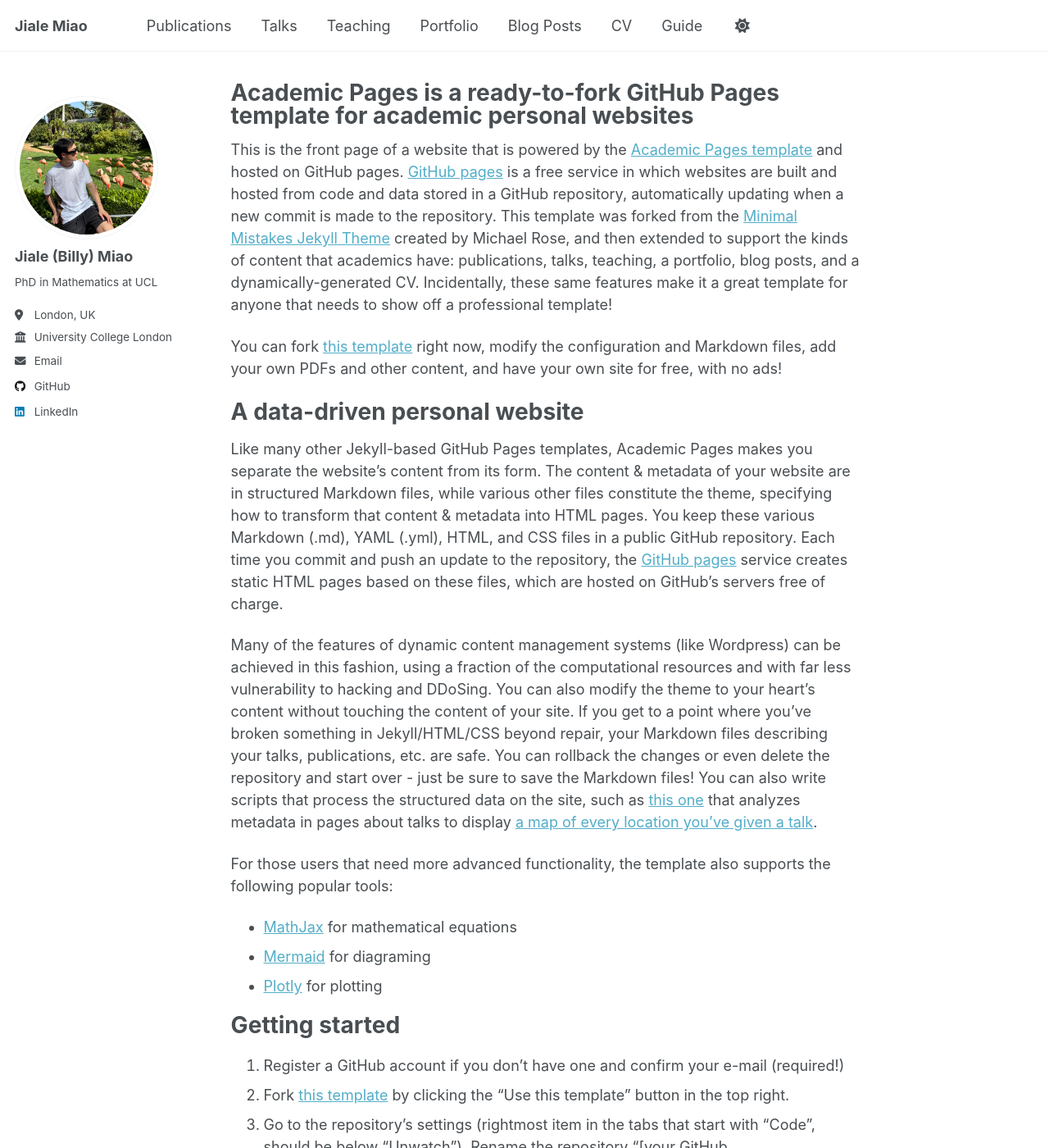
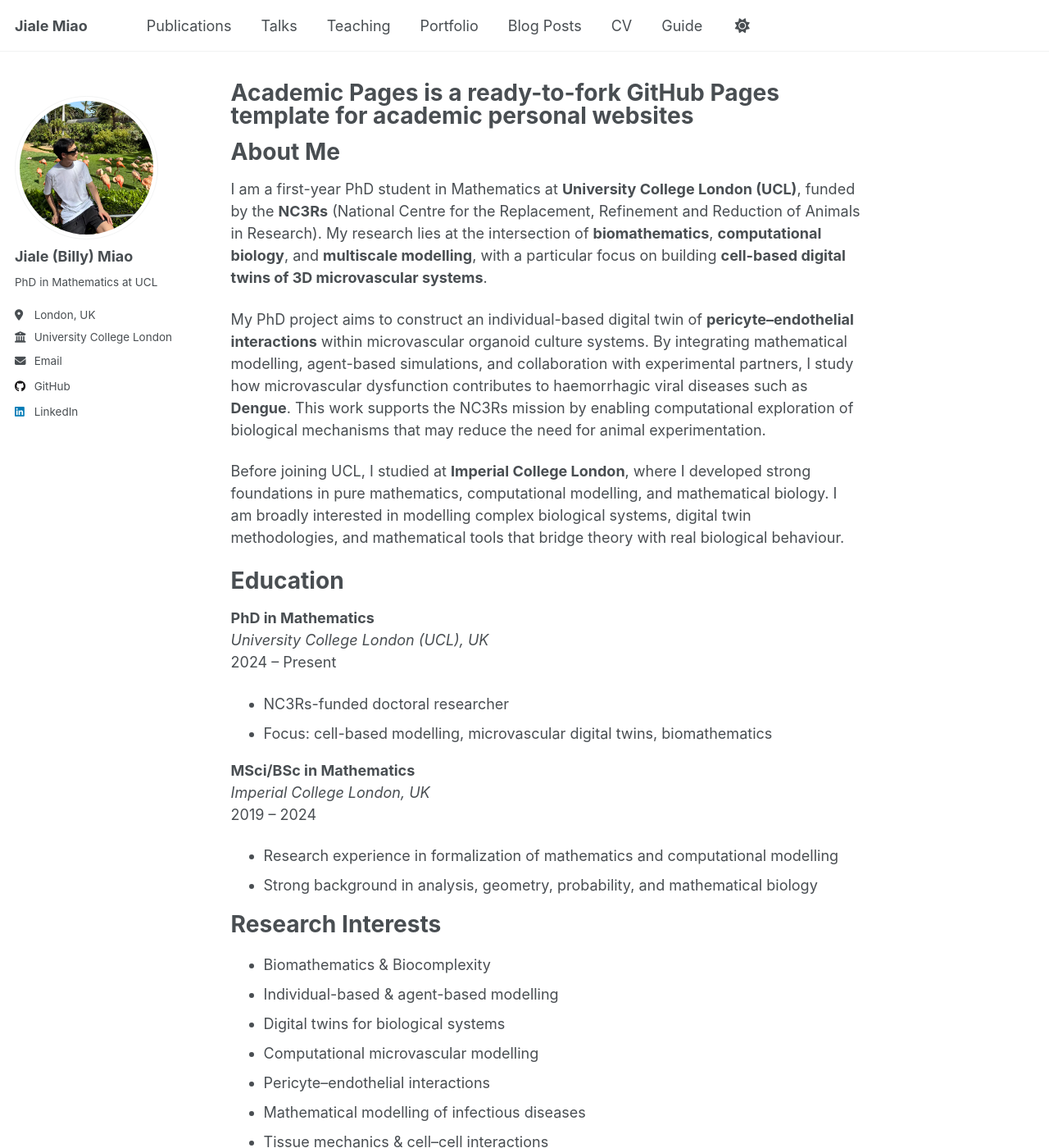
Before and after one commit to Biiiilly/Biiiilly.github.io, a Jekyll site: the page built from _pages/about.md, in a window 1280 px wide and 1400 px high. Shown: the whole window at 82% size. Built offline with Jekyll 4.4.1, drawn with Linux system fonts in a browser that asks for light colours; a script that is not in the unit is left out; some of the changed text lies outside the part shown.

Commit message:
about me

```diff
--- a/_pages/about.md
+++ b/_pages/about.md
@@ -7,50 +7,31 @@ redirect_from:
   - /about.html
 ---
 
-This is the front page of a website that is powered by the [Academic Pages template](https://github.com/academicpages/academicpages.github.io) and hosted on GitHub pages. [GitHub pages](https://pages.github.com) is a free service in which websites are built and hosted from code and data stored in a GitHub repository, automatically updating when a new commit is made to the repository. This template was forked from the [Minimal Mistakes Jekyll Theme](https://mmistakes.github.io/minimal-mistakes/) created by Michael Rose, and then extended to support the kinds of content that academics have: publications, talks, teaching, a portfolio, blog posts, and a dynamically-generated CV. Incidentally, these same features make it a great template for anyone that needs to show off a professional template!
+# About Me
+I am a first-year PhD student in Mathematics at **University College London (UCL)**, funded by the **NC3Rs** (National Centre for the Replacement, Refinement and Reduction of Animals in Research). My research lies at the intersection of **biomathematics**, **computational biology**, and **multiscale modelling**, with a particular focus on building **cell-based digital twins of 3D microvascular systems**.
 
- You can fork [this template](https://github.com/academicpages/academicpages.github.io) right now, modify the configuration and Markdown files, add your own PDFs and other content, and have your own site for free, with no ads!
+My PhD project aims to construct an individual-based digital twin of **pericyte–endothelial interactions** within microvascular organoid culture systems. By integrating mathematical modelling, agent-based simulations, and collaboration with experimental partners, I study how microvascular dysfunction contributes to haemorrhagic viral diseases such as **Dengue**. This work supports the NC3Rs mission by enabling computational exploration of biological mechanisms that may reduce the need for animal experimentation.
 
-A data-driven personal website
-======
-Like many other Jekyll-based GitHub Pages templates, Academic Pages makes you separate the website's content from its form. The content & metadata of your website are in structured Markdown files, while various other files constitute the theme, specifying how to transform that content & metadata into HTML pages. You keep these various Markdown (.md), YAML (.yml), HTML, and CSS files in a public GitHub repository. Each time you commit and push an update to the repository, the [GitHub pages](https://pages.github.com/) service creates static HTML pages based on these files, which are hosted on GitHub's servers free of charge.
+Before joining UCL, I studied at **Imperial College London**, where I developed strong foundations in pure mathematics, computational modelling, and mathematical biology. I am broadly interested in modelling complex biological systems, digital twin methodologies, and mathematical tools that bridge theory with real biological behaviour.
 
-Many of the features of dynamic content management systems (like Wordpress) can be achieved in this fashion, using a fraction of the computational resources and with far less vulnerability to hacking and DDoSing. You can also modify the theme to your heart's content without touching the content of your site. If you get to a point where you've broken something in Jekyll/HTML/CSS beyond repair, your Markdown files describing your talks, publications, etc. are safe. You can rollback the changes or even delete the repository and start over - just be sure to save the Markdown files! You can also write scripts that process the structured data on the site, such as [this one](https://github.com/academicpages/academicpages.github.io/blob/master/talkmap.ipynb) that analyzes metadata in pages about talks to display [a map of every location you've given a talk](https://academicpages.github.io/talkmap.html).
+# Education
+**PhD in Mathematics**
+*University College London (UCL), UK*
+2024 – Present
+- NC3Rs-funded doctoral researcher
+- Focus: cell-based modelling, microvascular digital twins, biomathematics
 
-For those users that need more advanced functionality, the template also supports the following popular tools:
-- [MathJax](https://www.mathjax.org/) for mathematical equations
-- [Mermaid](https://mermaid.js.org/) for diagraming
-- [Plotly](https://plotly.com/javascript/) for plotting
+**MSci/BSc in Mathematics**
+*Imperial College London, UK*
+2019 – 2024
+- Research experience in formalization of mathematics and computational modelling
+- Strong background in analysis, geometry, probability, and mathematical biology
 
-Getting started
-======
-1. Register a GitHub account if you don't have one and confirm your e-mail (required!)
-1. Fork [this template](https://github.com/academicpages/academicpages.github.io) by clicking the "Use this template" button in the top right.
-1. Go to the repository's settings (rightmost item in the tabs that start with "Code", should be below "Unwatch"). Rename the repository "[your GitHub username].github.io", which will also be your website's URL.
-1. Set site-wide configuration and create content & metadata (see below -- also see [this set of diffs](https://archive.is/3TPas) showing what files were changed to set up [an example site](https://getorg-testacct.github.io) for a user with the username "getorg-testacct")
-1. Upload any files (like PDFs, .zip files, etc.) to the files/ directory. They will appear at https://[your GitHub username].github.io/files/example.pdf.
-1. Check status by going to the repository settings, in the "GitHub pages" section
-
-Site-wide configuration
-------
-The main configuration file for the site is in the base directory in [_config.yml](https://github.com/academicpages/academicpages.github.io/blob/master/_config.yml), which defines the content in the sidebars and other site-wide features. You will need to replace the default variables with ones about yourself and your site's github repository. The configuration file for the top menu is in [_data/navigation.yml](https://github.com/academicpages/academicpages.github.io/blob/master/_data/navigation.yml). For example, if you don't have a portfolio or blog posts, you can remove those items from that navigation.yml file to remove them from the header.
-
-Create content & metadata
-------
-For site content, there is one Markdown file for each type of content, which are stored in directories like _publications, _talks, _posts, _teaching, or _pages. For example, each talk is a Markdown file in the [_talks directory](https://github.com/academicpages/academicpages.github.io/tree/master/_talks). At the top of each Markdown file is structured data in YAML about the talk, which the theme will parse to do lots of cool stuff. The same structured data about a talk is used to generate the list of talks on the [Talks page](https://academicpages.github.io/talks), each [individual page](https://academicpages.github.io/talks/2012-03-01-talk-1) for specific talks, the talks section for the [CV page](https://academicpages.github.io/cv), and the [map of places you've given a talk](https://academicpages.github.io/talkmap.html) (if you run this [python file](https://github.com/academicpages/academicpages.github.io/blob/master/talkmap.py) or [Jupyter notebook](https://github.com/academicpages/academicpages.github.io/blob/master/talkmap.ipynb), which creates the HTML for the map based on the contents of the _talks directory).
-
-**Markdown generator**
-
-The repository includes [a set of Jupyter notebooks](https://github.com/academicpages/academicpages.github.io/tree/master/markdown_generator
-) that converts a CSV containing structured data about talks or presentations into individual Markdown files that will be properly formatted for the Academic Pages template. The sample CSVs in that directory are the ones I used to create my own personal website at stuartgeiger.com. My usual workflow is that I keep a spreadsheet of my publications and talks, then run the code in these notebooks to generate the Markdown files, then commit and push them to the GitHub repository.
-
-How to edit your site's GitHub repository
-------
-Many people use a git client to create files on their local computer and then push them to GitHub's servers. If you are not familiar with git, you can directly edit these configuration and Markdown files directly in the github.com interface. Navigate to a file (like [this one](https://github.com/academicpages/academicpages.github.io/blob/master/_talks/2012-03-01-talk-1.md) and click the pencil icon in the top right of the content preview (to the right of the "Raw | Blame | History" buttons). You can delete a file by clicking the trashcan icon to the right of the pencil icon. You can also create new files or upload files by navigating to a directory and clicking the "Create new file" or "Upload files" buttons.
-
-Example: editing a Markdown file for a talk
-![Editing a Markdown file for a talk](/images/editing-talk.png)
-
-For more info
-------
-More info about configuring Academic Pages can be found in [the guide](https://academicpages.github.io/markdown/), the [growing wiki](https://github.com/academicpages/academicpages.github.io/wiki), and you can always [ask a question on GitHub](https://github.com/academicpages/academicpages.github.io/discussions). The [guides for the Minimal Mistakes theme](https://mmistakes.github.io/minimal-mistakes/docs/configuration/) (which this theme was forked from) might also be helpful.
+# Research Interests
+- Biomathematics & Biocomplexity
+- Individual-based & agent-based modelling
+- Digital twins for biological systems
+- Computational microvascular modelling
+- Pericyte–endothelial interactions
+- Mathematical modelling of infectious diseases
+- Tissue mechanics & cell–cell interactions
```
